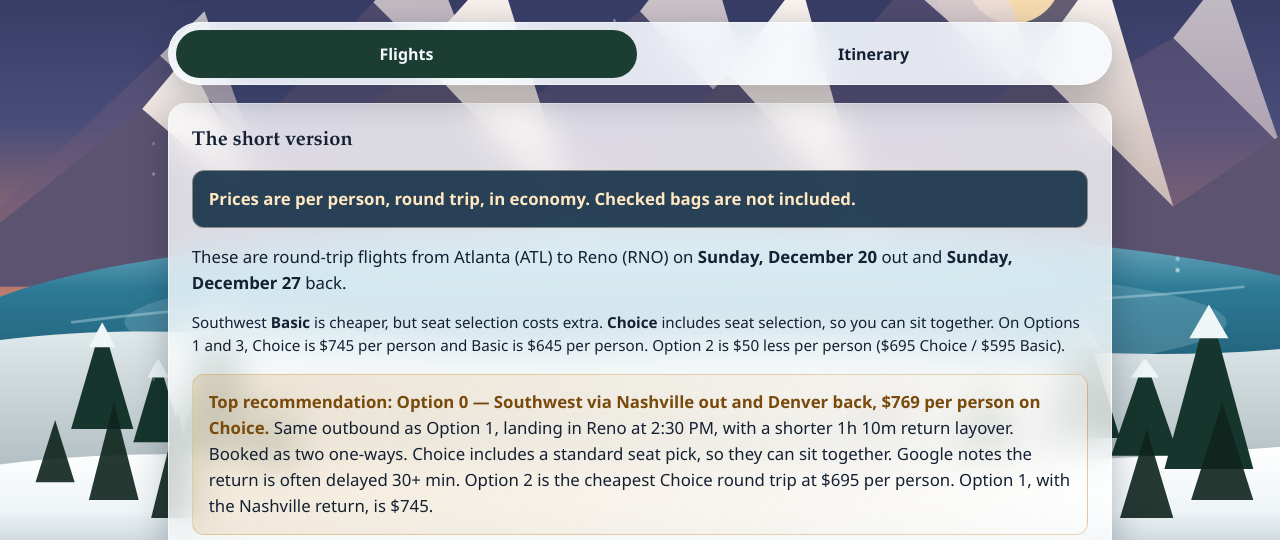
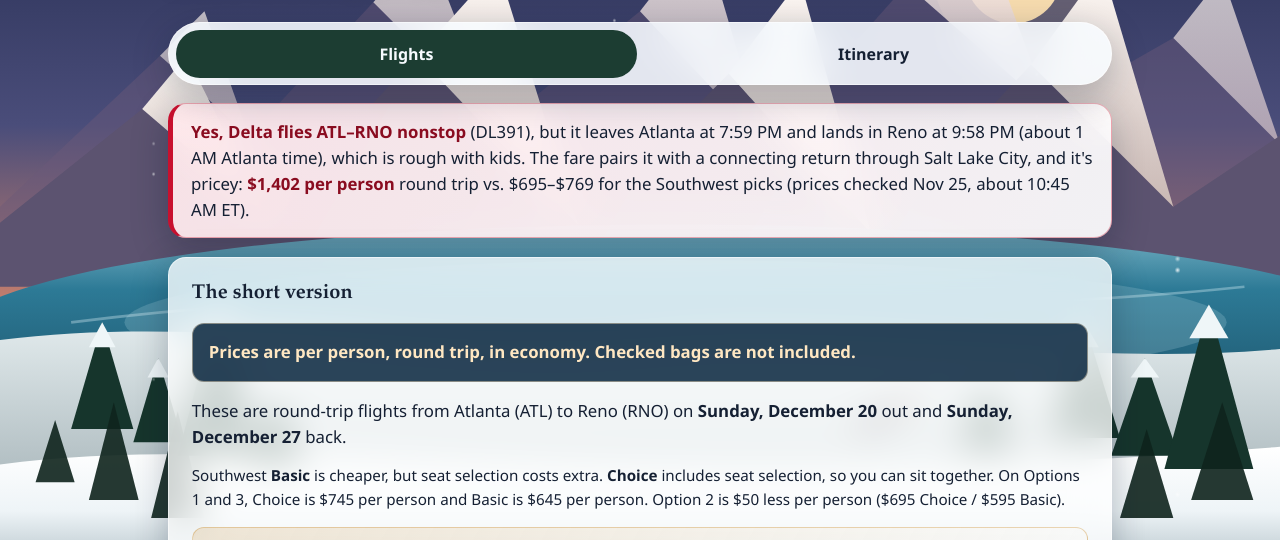
Before and after one commit to StephenOnABike/tahoe-family-rentals, a plain HTML site: page trip/index.html in a window 1280 px wide. Shown: the part 211-751 px from the top of the page. Drawn offline with Linux system fonts and the light colour scheme.

Commit message:
Flights tab: add Delta nonstop disclaimer at top (DL391 late times, $1,402/person vs Southwest)

```diff
--- a/trip/index.html
+++ b/trip/index.html
@@ -195,6 +195,16 @@
       color: var(--ink-soft);
     }
     .note strong { color: var(--ink); }
+    .delta-note {
+      background: linear-gradient(120deg, rgba(255, 233, 236, 0.95), rgba(255, 255, 255, 0.92));
+      border: 1px solid rgba(200, 16, 46, 0.32);
+      border-left: 5px solid var(--dl);
+      color: var(--ink);
+      text-shadow: none;
+      padding: 0.9rem 1.1rem;
+    }
+    .delta-note p { margin: 0; }
+    .delta-note strong { color: #8a0c20; }
 
     h2 {
       font-family: Palatino, "Palatino Linotype", "Iowan Old Style", Georgia, serif;
@@ -585,6 +595,9 @@
     </nav>
 
     <div id="flights" class="tab-panel" role="tabpanel" aria-labelledby="tab-flights">
+    <aside class="panel delta-note" aria-label="About Delta nonstop flights">
+      <p><strong>Yes, Delta flies ATL–RNO nonstop</strong> (DL391), but it leaves Atlanta at 7:59 PM and lands in Reno at 9:58 PM (about 1 AM Atlanta time), which is rough with kids. The fare pairs it with a connecting return through Salt Lake City, and it's pricey: <strong>$1,402 per person</strong> round trip vs. $695–$769 for the Southwest picks (prices checked Nov 25, about 10:45 AM ET).</p>
+    </aside>
     <section class="panel intro" aria-labelledby="overview">
       <h2 id="overview" style="color:var(--ink);text-shadow:none;margin-top:0;font-size:1.25rem;">The short version</h2>
       <div class="price-banner">
```
